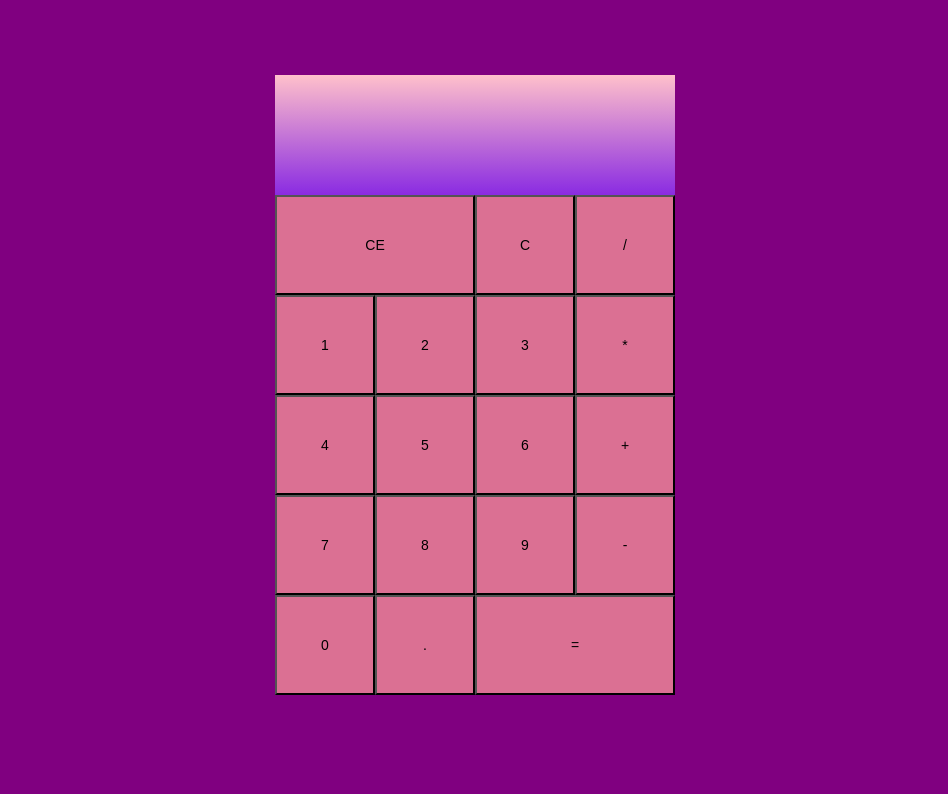
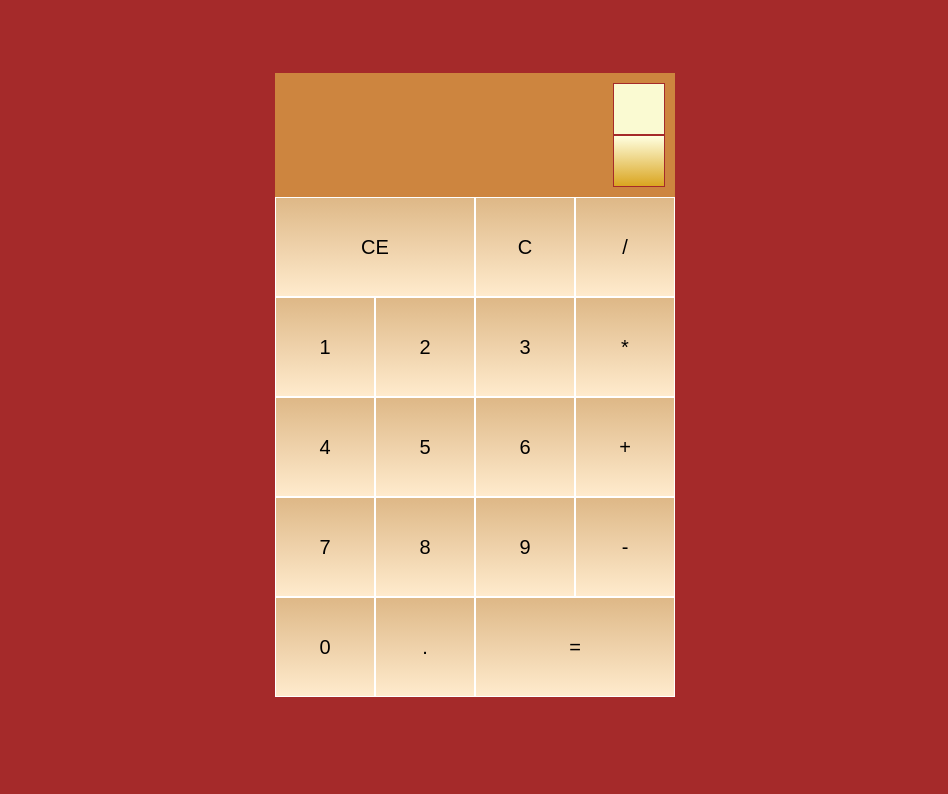
Before and after one commit to SumiSastri/calculator, a plain HTML site: page index.html in a window 1280 px wide. Shown: the part 69-863 px from the top of the page, without its empty margins (165-1113 px from the left). Drawn offline with nearby package versions, Linux system fonts and the light colour scheme; a web font is replaced by a local one.

Commit message:
changes styling

```diff
--- a/index.html
+++ b/index.html
@@ -1,18 +1,18 @@
 <!DOCTYPE html>
 <html lang="en" dir="ltr">
+
 <head>
     <meta charset="utf-8">
     <meta name="viewport" content="width=device-width, initial-scale=1.0">
     <title>Calculator</title>
     <link rel="stylesheet" href="./style.css">
     <link href="https://fonts.googleapis.com/css?family=Stylish" rel="stylesheet">
-<link rel="stylesheet"
-href="https://cdn.rawgit.com/konpa/devicon/df6431e323547add1b4cf45992913f15286456d3/devicon.min.css">
+    <link rel="stylesheet" href="https://cdn.rawgit.com/konpa/devicon/df6431e323547add1b4cf45992913f15286456d3/devicon.min.css">
     <script type="text/javascript" src="./scripts.js" charset="utf-8" defer></script>
 </head>
 
 <body>
-                <h4>Calculator with HTML5-CSS3(Grid & FlexBox)-JavaScript(ES6)</h4>
+    <h4>Calculator in JavaScript using classes & constructors</h4>
 
     <div class="calculator-grid">
         <div class="print-output">
--- a/scripts.js
+++ b/scripts.js
@@ -1,4 +1,4 @@
-//constructor with functions in them
+//constructor with functions in them starts at 15:00
 class Calculator {
     constructor(printHistory, printCurrent) {
         this.printHistory = printHistory;
--- a/style.css
+++ b/style.css
@@ -11,7 +11,7 @@ body {
 	margin: 0;
 	padding: 10px;
 	min-height: 100vh;
-    background: purple;
+	background: brown;
 }
 
 h4 {
@@ -19,27 +19,20 @@ h4 {
 	text-align: center;
 	margin: 0px;
 	padding: 0px;
+	color: burlywood;
 }
 
 button {
-    background: palevioletred;
+	background: linear-gradient(burlywood, blanchedalmond);
 	font-family: 'Stylish', sans-serif;
 	cursor: pointer;
-    font-size: 14px;
-    border: 1 px, solid, white;
+	font-size: 20px;
+	border: 1px, solid, white;
 	outline: none;
 }
 
 button:hover {
-    background-color: purple;
-}
-
-.calculator-styling {
-    background: linear-gradient(pink, blueviolet);
-    height: 450px;
-    width: 350px;
-    border: solid rgb(46, 10, 46);
-    padding: 20px;
+	background-color: navajowhite;
 }
 
 .calculator-grid {
@@ -56,7 +49,7 @@ button:hover {
 }
 
 .print-output {
-    background: linear-gradient(pink, blueviolet);
+	background: peru;
 	grid-column: 1/ -1;
 	display: flex;
 	align-items: flex-end;
@@ -64,32 +57,35 @@ button:hover {
 	flex-direction: column;
 	word-wrap: break-word;
 	word-break: break-all;
-    padding: 10 px;
+	padding: 10px;
 }
 
 .print-output .print-history {
-    background: linear-gradient(pink, blueviolet);
-    color: white;
-    font-size: 16px;
+	background: lightgoldenrodyellow;
+	font-size: 25px;
+	padding: 25px;
+	border: solid 1px brown;
 }
 
 .print-output .print-current {
-    background: linear-gradient(pink, blueviolet);
-    color: black;
-    font-size: 20px;
+	background: linear-gradient(lightyellow, goldenrod);
+	font-size: 25px;
+	padding: 25px;
+	border: solid 1px brown;
 }
 
 .calculator-styling {
-    background: linear-gradient(pink, blueviolet);
+	background: linear-gradient(lightblue, navajowhite);
 	height: 350px;
 	width: 350px;
-    border: solid rgb(46, 10, 46);
+	border: solid 3px antiquewhite;
 }
 
+/* Looks like irrelevant styling - check video */
 .calculator-box {
 	height: 200px;
 	width: 200px;
-    border: solid rgb(46, 10, 46);
+	border: solid 3px navy;
 	margin: auto;
 }
 
@@ -105,7 +101,6 @@ button:hover {
 	height: 18px;
 	width: 18px;
 }
-
 .operator {
 	font-weight: bolder;
 }
```
Lines whose indentation alone changed are shown as unchanged.
